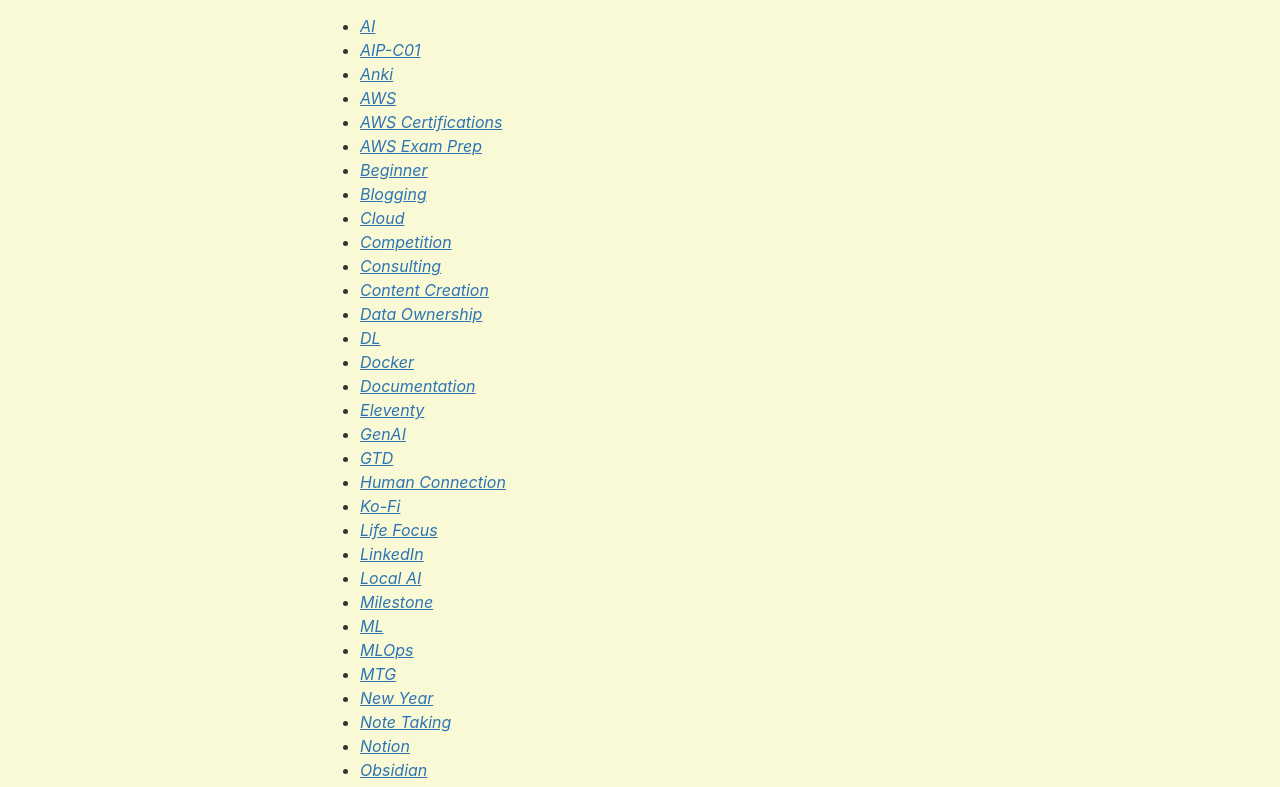
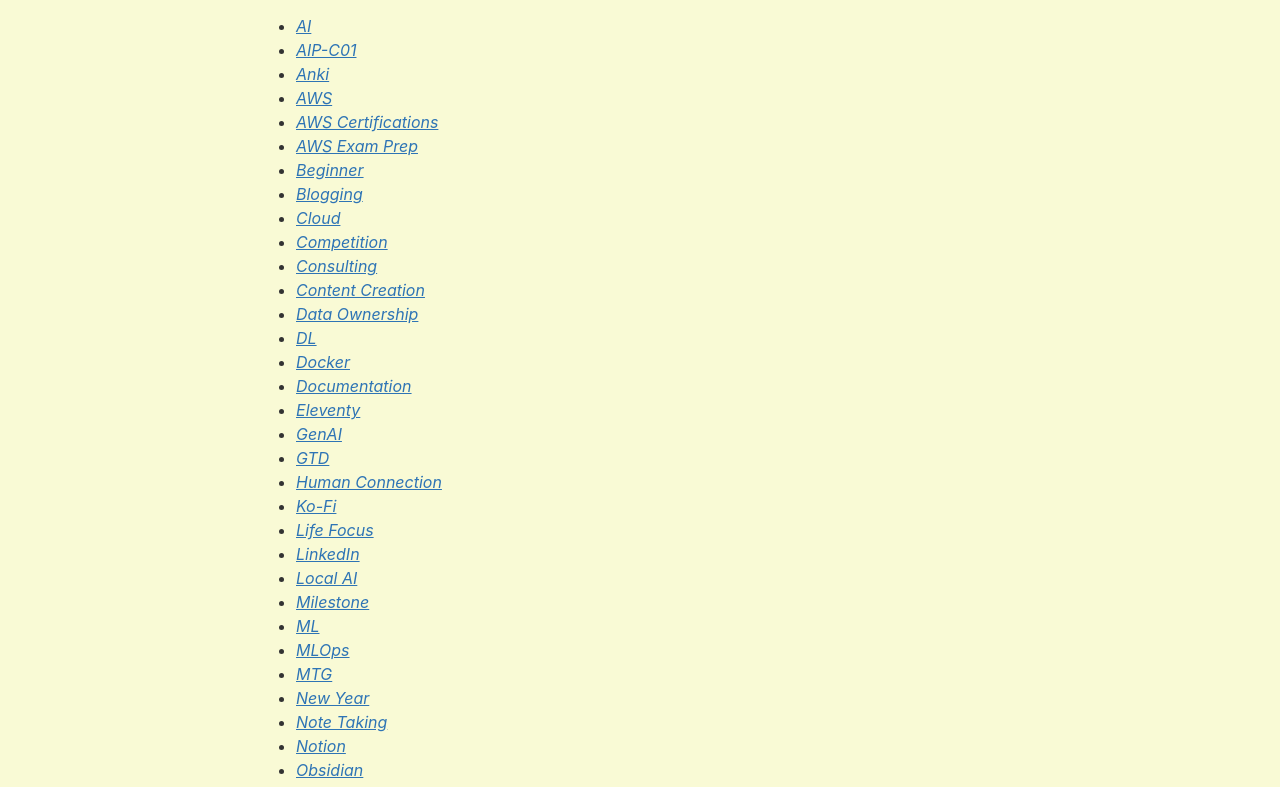
Before and after one commit to cgrecianotech/portfolio-website, an Eleventy site: page content/blog/tags.njk in a window 1280 px wide. Shown: the part 208-995 px from the top of the page. Built offline with nearby package versions, Linux system fonts and the light colour scheme; Eleventy itself is replaced by a stand-in of ours; files that its build step writes are made by us from their sources; what @zachleat/heading-anchors, eleventy-plugin-embed-everything, markdown-it-link-attributes, zod-validation-error would draw is missing.

Commit message:
Reverted blog-container responsive width since it looked ugly when opening blog posts

```diff
--- a/css/blog.css
+++ b/css/blog.css
@@ -1,8 +1,7 @@
 /* ~25–50–25 on wide viewports: cap at half the viewport, with readable bounds */
 .blog-container {
-    width: 100%;
     margin: 0 auto;
-    max-width: min(100%, max(36rem, min(72rem, 50vw)));
+    max-width: 48em;
 }
 
 .blog-title {
```
